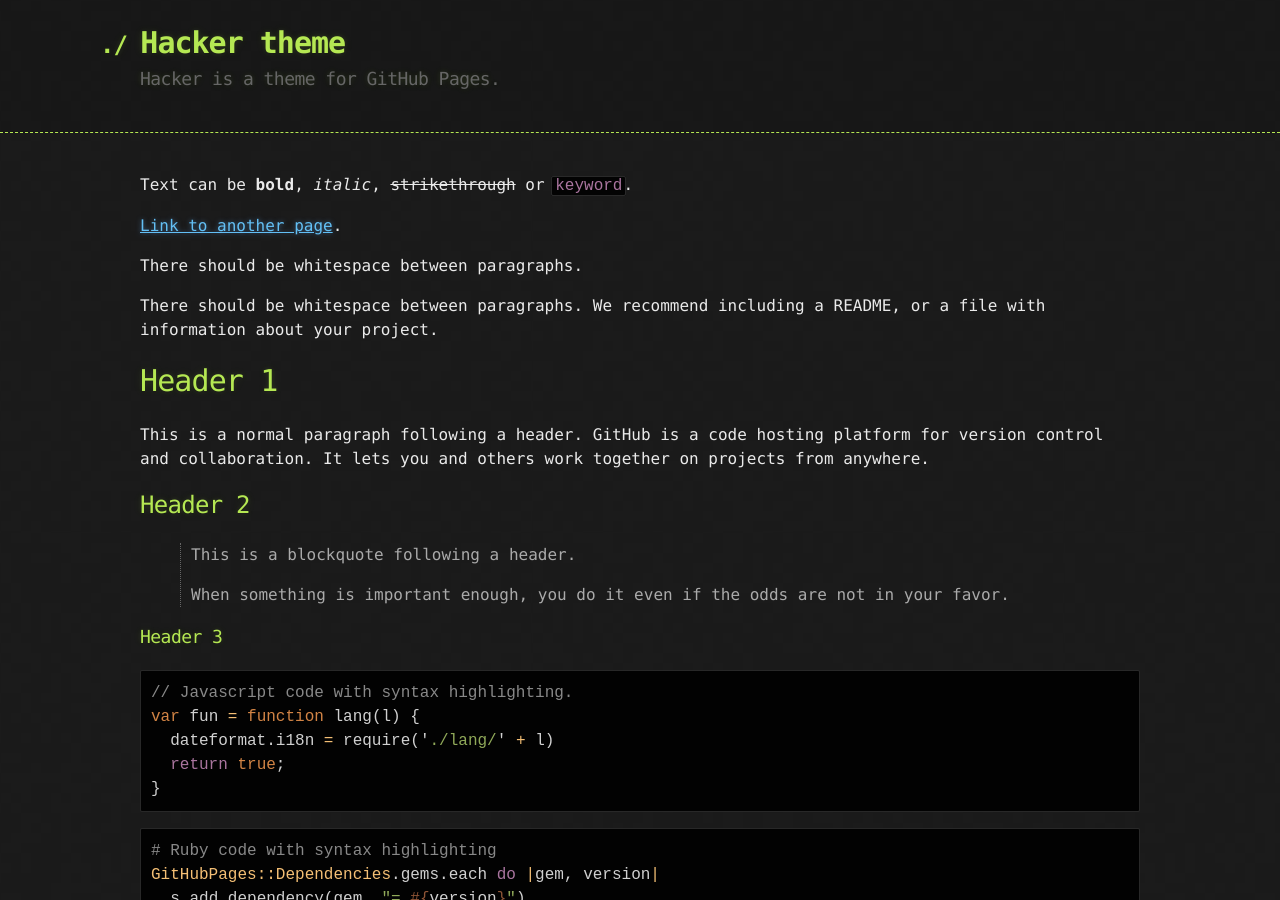
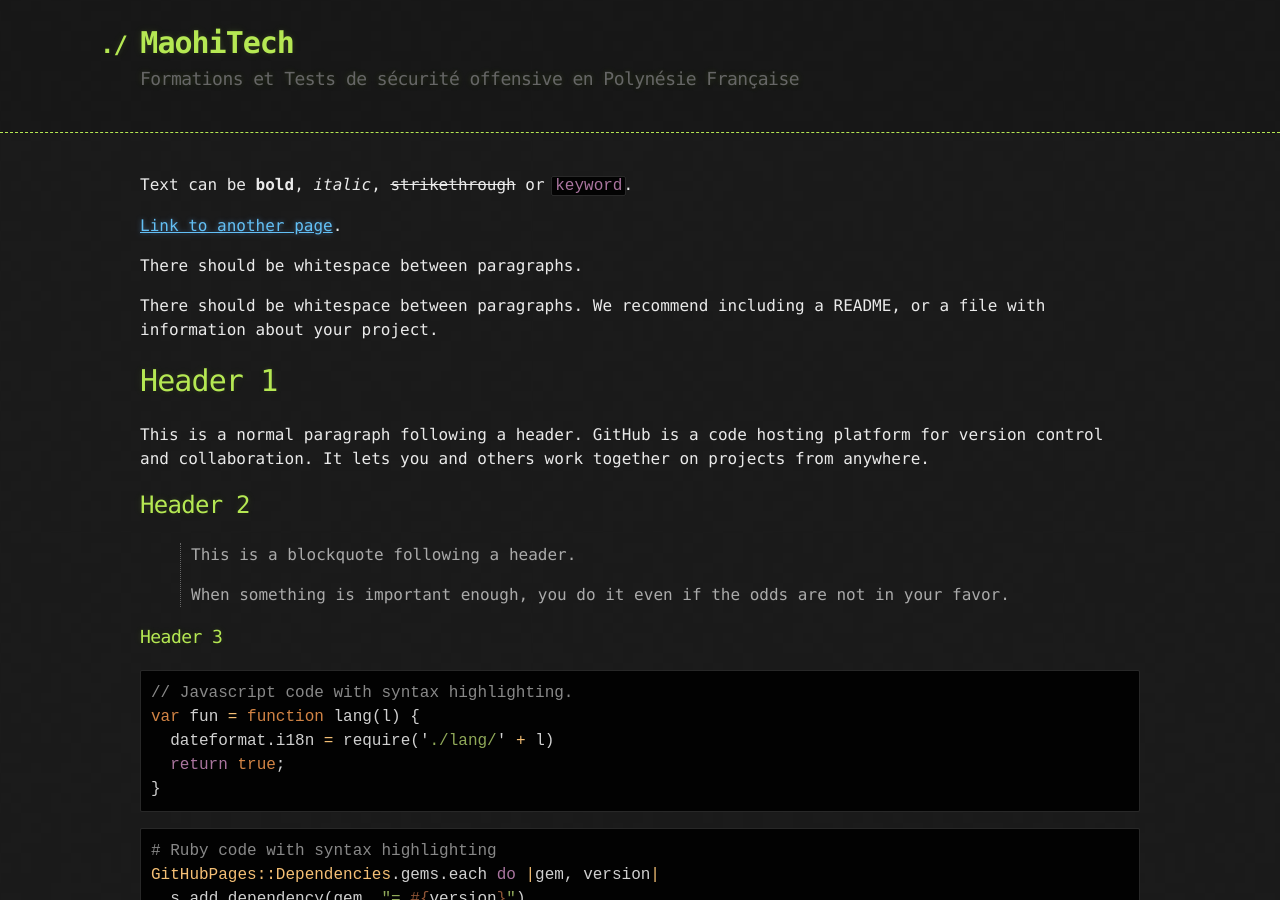
Before and after one commit to stagehackingtahiti/maohitech, a Jekyll site: the page built from index.md, in a window 1280 px wide and 900 px high. Built offline with Jekyll 4.4.1, drawn with Linux system fonts in a browser that asks for light colours.

Commit message:
[+] Pour la polynésie

```diff
--- a/_config.yml
+++ b/_config.yml
@@ -1,5 +1,5 @@
-title: Hacker theme
-description: Hacker is a theme for GitHub Pages.
+title: MaohiTech
+description: Formations et Tests de sécurité offensive en Polynésie Française
 show_downloads: true
 google_analytics:
 theme: jekyll-theme-hacker
```
